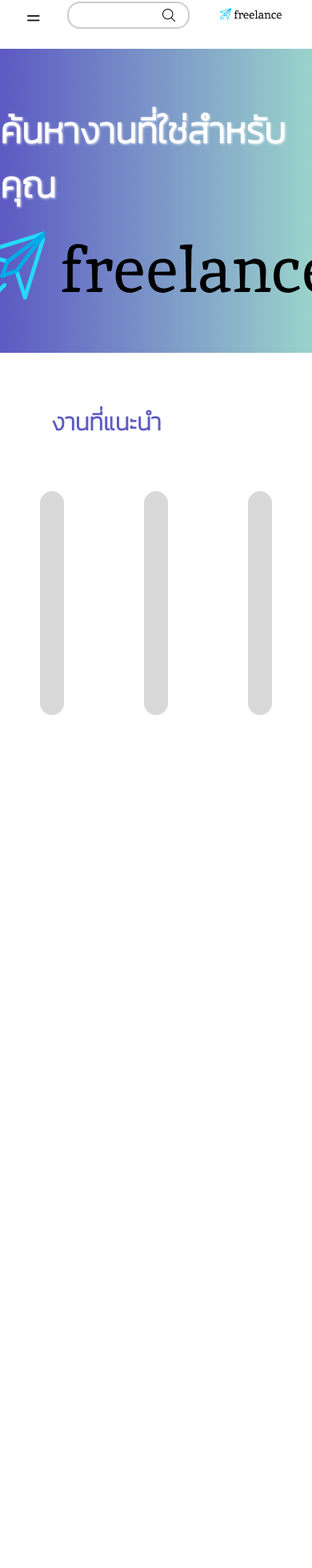
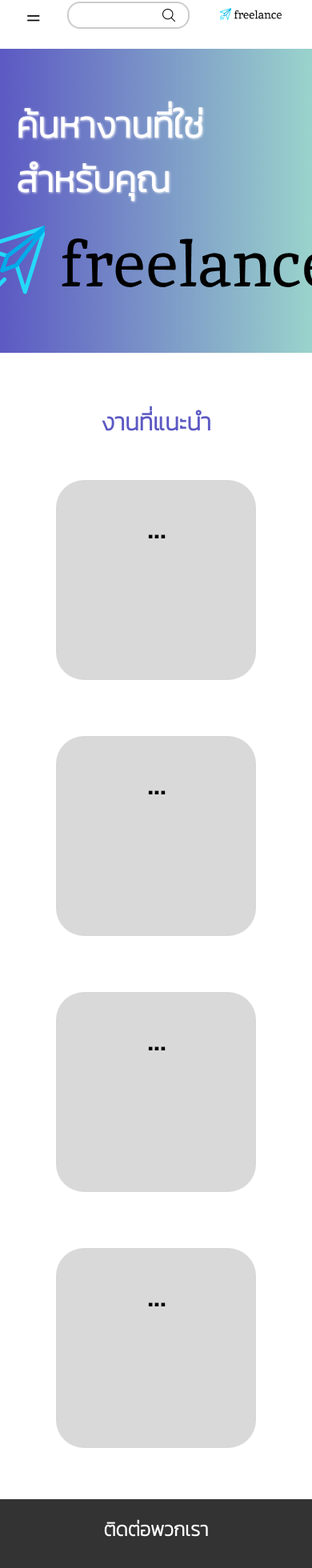
Before and after one commit to kimzey/project_mdt312_freelancing, a React (Vite) app in the folder client/mdt-freelancing/: page / in a window 390 px wide. Shown: the part 23-1983 px from the top of the page at 80% size. Before the commit the page ends 1308 px from the top, so only its background shows below. Built offline with nearby package versions, Linux system fonts and the light colour scheme.

Commit message:
update home

```diff
--- a/client/mdt-freelancing/src/component/HomeComponent.css
+++ b/client/mdt-freelancing/src/component/HomeComponent.css
@@ -1,6 +1,10 @@
 .Home .Firstcontainer {
   background: linear-gradient(to right, #5c59c3, #9ad3cc);
   height: 45vh;
+  display: flex;
+  flex-direction: column;
+  justify-content: center;
+  align-items: center;
 }
 
 .Home #logocontainer {
@@ -8,6 +12,7 @@
   justify-content: center;
   align-items: center;
   animation: pullDown 1s ease-out;
+  margin-bottom: 80px;
 }
 
 .Home #text1 {
@@ -33,26 +38,134 @@
 
 .Home .Secondcontainer {
   background-color: #ffffff;
-  height: 100vh;
+  height: auto;
+  padding: 4rem;
 }
 
 .Home #text2 {
   font-weight: bolder;
-  color: #5c59c3;
+  color: #5C59C3;
   font-size: 30px;
-  padding: 4rem;
+
 }
 
 .Home .square {
   width: 250px;
-  height: 280px;
-  background-color: #d9d9d9;
+  height: 250px;
+  background-color: #D9D9D9;
   border-radius: 35px;
   text-align: center;
-  margin: 0 50px;
-  padding: 0;
+  margin: 0 auto;
+  padding: 20px;
+  font-size: 3rem;
+  font-weight: bold;
+  margin-top: 50px;
 }
+
 .Home .squarecontainer {
   display: flex;
-  justify-content: space-between;
+  justify-content: center;
+  flex-wrap: wrap;
+  gap: 20px;
 }
+
+.Home .thridcontainer {
+  background-color: #333;
+  color: white;
+  text-align: center;
+  padding: 20px;
+  font-size: 20px;
+}
+
+.Home #contact {
+  color: #ffffff;
+  text-align: center;
+  margin-bottom: 25px;
+}
+
+ /* CSS สำหรับมือถือ  */
+@media only screen and (max-width: 560px) {
+
+ .Firstcontainer {
+    padding: 20px;
+    height: auto;
+  }
+
+  #text1 {
+    font-size: 24px;
+  }
+
+  .Secondcontainer {
+    padding: 20px;
+  }
+
+  #text2 {
+    font-size: 20px;
+    text-align: center;
+  }
+
+  .squarecontainer {
+    justify-content: flex-start;
+  }
+
+  .square {
+    margin: 0;
+  }
+
+  .thridcontainer {
+    padding: 20px;
+  }
+
+  #contact {
+    font-size: 24px;
+    padding-bottom: 5px;
+  }
+
+  .thridcontainer p {
+    margin: 5px 0;
+  }
+}
+
+
+
+/*  CSS สำหรับไอแพด */
+@media only screen and (max-width: 950px) {
+  .Firstcontainer {
+    height: auto;
+    padding: 20px;
+  }
+
+  #text1 {
+    font-size: 24px;
+  }
+
+  .Secondcontainer {
+    padding: 20px;
+  }
+
+  #text2 {
+    font-size: 20px;
+    text-align: center;
+  }
+
+  .squarecontainer {
+    justify-content: flex-start;
+  }
+
+  .square {
+    margin: 0;
+  }
+
+  .thridcontainer {
+    padding: 20px;
+  }
+
+  #contact {
+    font-size: 24px;
+    padding-bottom: 5px;
+  }
+
+  .thridcontainer p {
+    margin: 5px 0;
+  }
+}
--- a/client/mdt-freelancing/src/component/HomeComponent.jsx
+++ b/client/mdt-freelancing/src/component/HomeComponent.jsx
@@ -1,34 +1,43 @@
-import "./HomeComponent.css"
-import logo_img from "../assets/logo.png"
+import "./HomeComponent.css";
 import Navbar from "./NavbarComponent";
-
+import logo_img from "../assets/logo.png";
 
 export default function Home() {
   return (
-    <>
-    <Navbar></Navbar>
+
     <div className="Home">
+          <Navbar></Navbar>
+
       <div className="Firstcontainer">
         <h1 id="text1">
           <br />
-          ค้นหางานที่ใช่สำหรับคุณ</h1>
-     <br/>  <div id ="logocontainer"> <img src={logo_img} id="logo_webb" alt="logoweb"></img> </div>
+          ค้นหางานที่ใช่สำหรับคุณ
+        </h1>
+        <br />
+        <div id="logocontainer">
+
+          <img src={logo_img} id="logo_webb" alt="logoweb"></img>
+        </div>
       </div>
 
       <div className="Secondcontainer">
-        <p id="text2">
-          งานที่แนะนำ
-        </p>
+        <p id="text2">งานที่แนะนำ</p>
 
-        <div className ="squarecontainer">
-        <p className="square">   </p>
-        <p className="square">   </p>
-        <p className="square">   </p>
+        <div class="squarecontainer">
+          <p class="square"> ... </p>
+          <p class="square"> ... </p>
+          <p class="square"> ... </p>
+          <p class="square"> ... </p>
         </div>
+      </div>
 
-
-      </div>
+      <footer>
+        <div className="thridcontainer">
+          <h2 id="contact">ติดต่อพวกเรา</h2>
+          <p>Email: info@example.com</p>
+          <p>Phone: +1 (555) 123-4567</p>
+        </div>
+      </footer>
     </div>
-    </>
   );
 }
```
